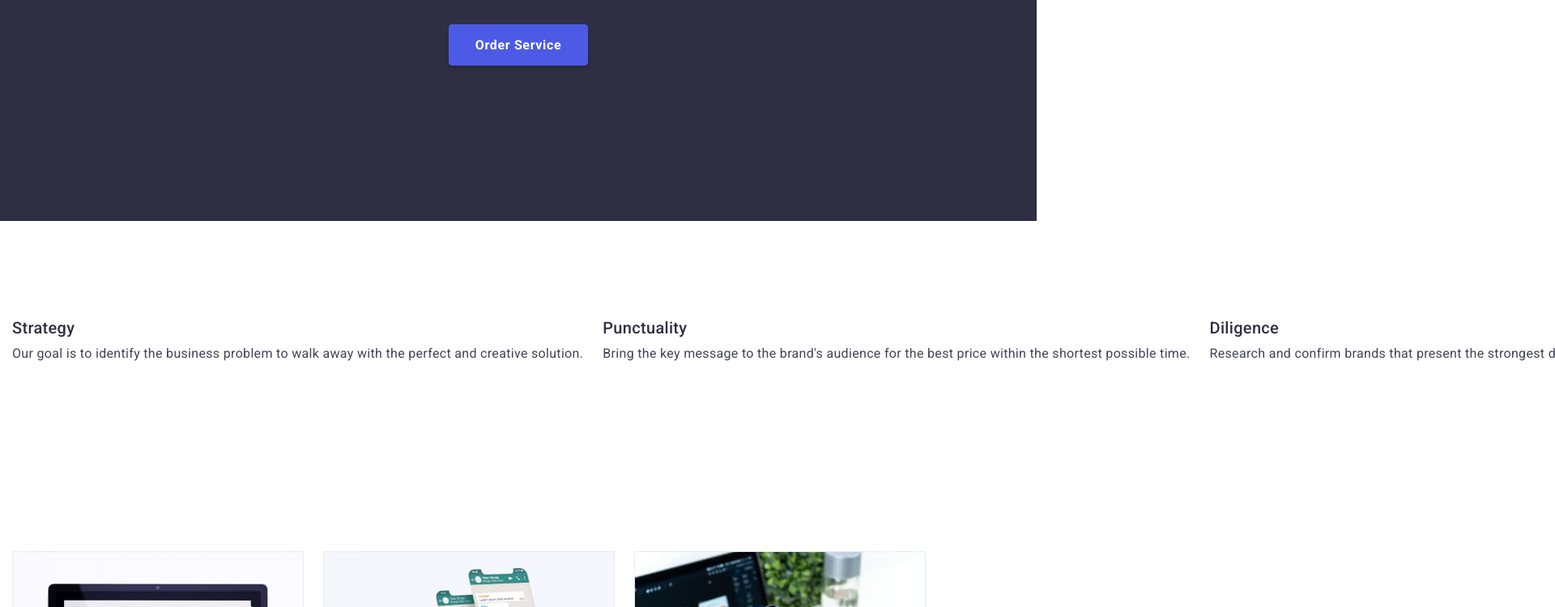
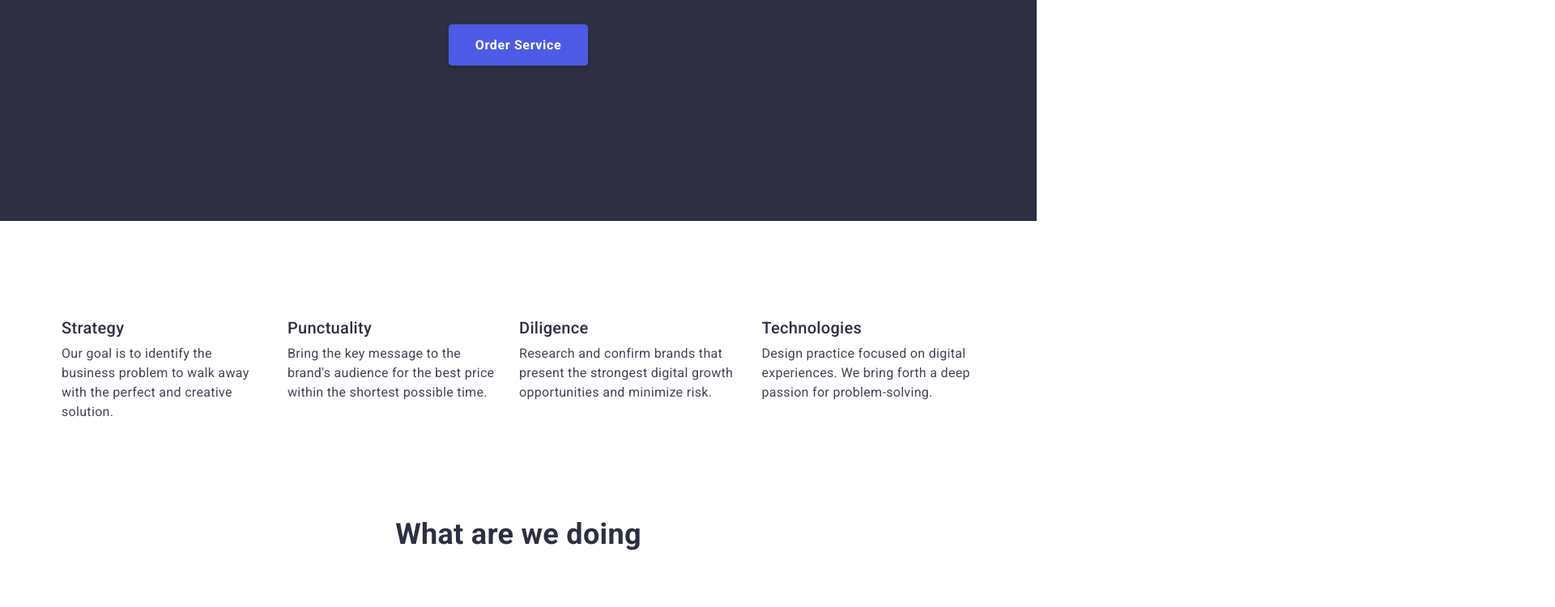
Before and after one commit to Inna-Melnyk/goit-markup-hw-03, a plain HTML site: page index.html in a window 1280 px wide. Shown: the part 402-1152 px from the top of the page at 81% size, 1920 px wide, since content can reach past the window. Drawn offline with nearby package versions, Linux system fonts and the light colour scheme.

Commit message:
Update styles.css

```diff
--- a/css/styles.css
+++ b/css/styles.css
@@ -67,7 +67,7 @@ ul {
 .container {
   margin-left: auto;
   margin-right: auto;
-  width: 11582px;
+  width: 1158px;
   padding-left: 15px;
   padding-right: 15px;
 
```
